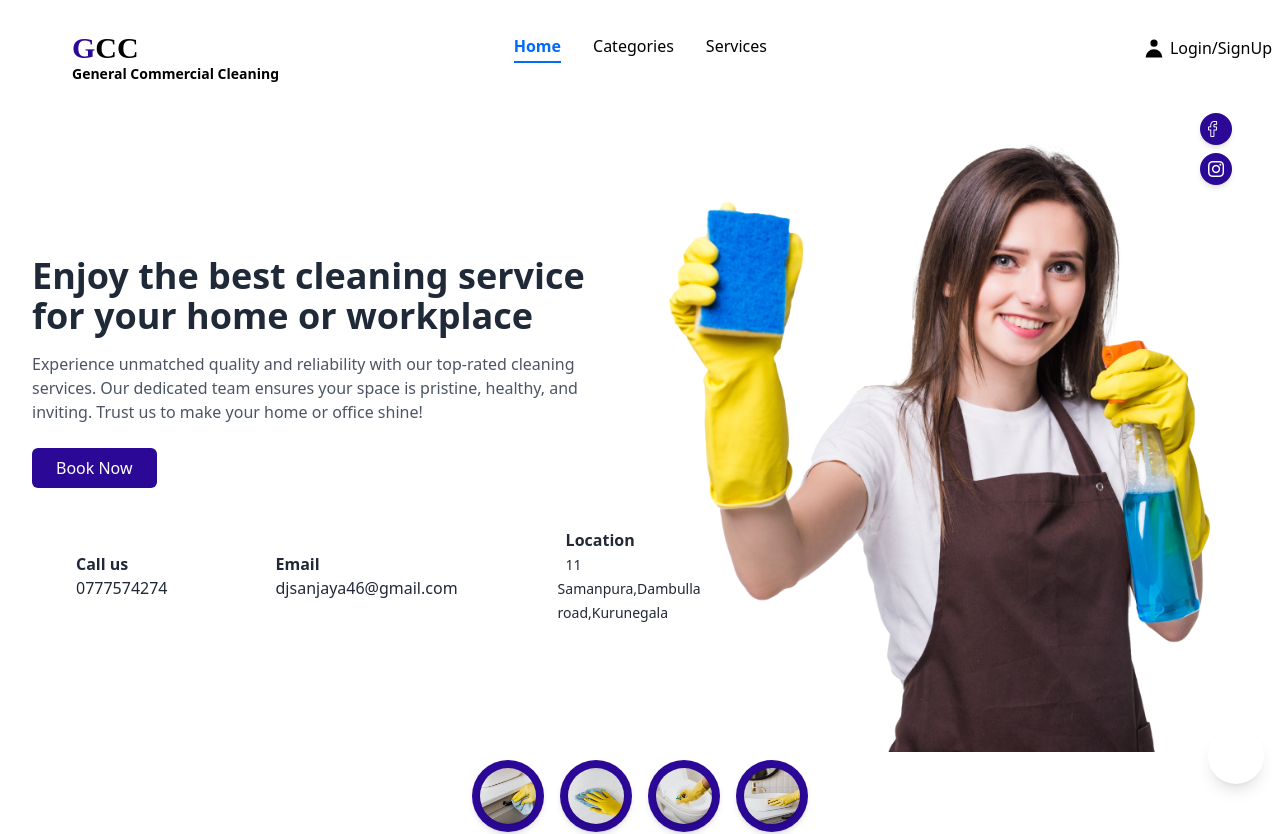
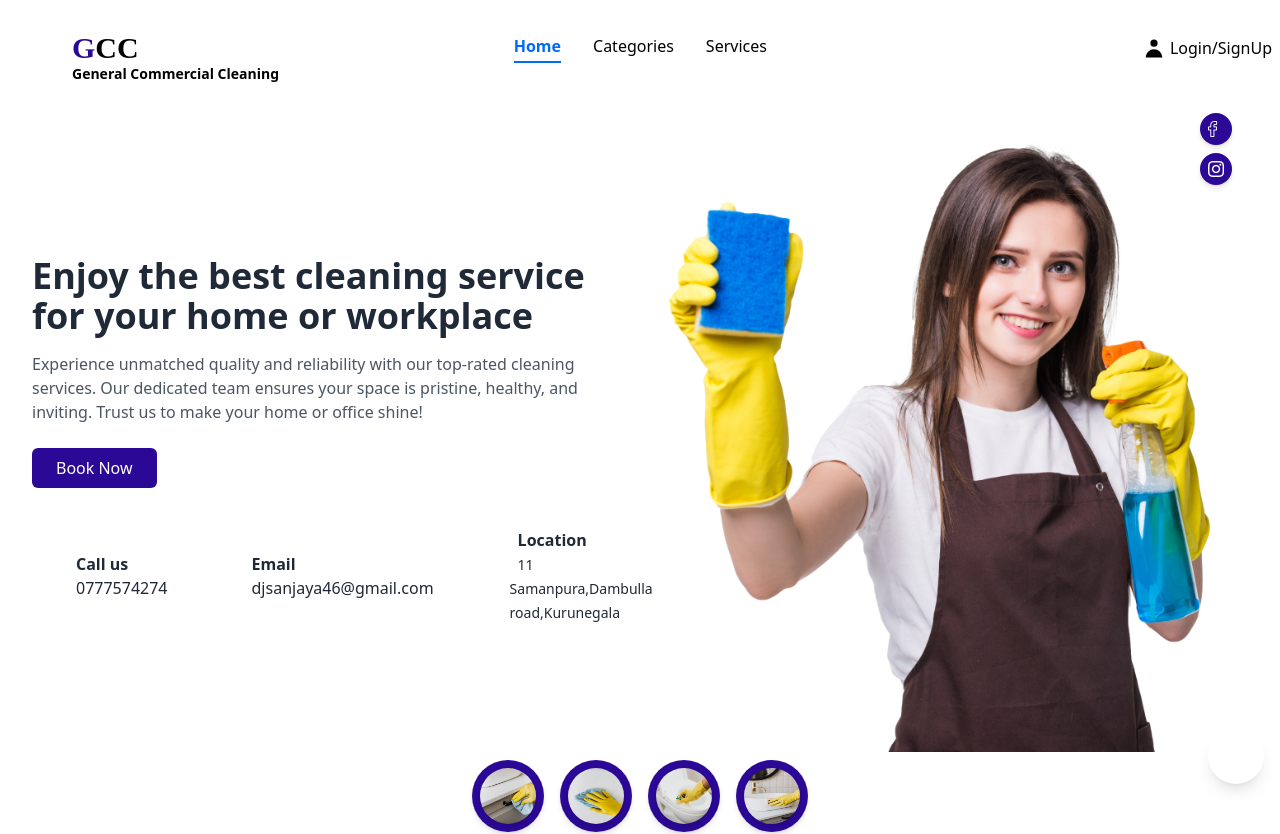
Before and after one commit to IT22102546/Cleaning-Service, a React (Vite) app in the folder Frontend/: page / in a window 1280 px wide. Shown: the top 834 px of the page. Built offline with nearby package versions, Linux system fonts and the light colour scheme; no server answers; some icons are missing.

Commit message:
mistakes corrected

```diff
--- a/Frontend/src/pages/Home.jsx
+++ b/Frontend/src/pages/Home.jsx
@@ -47,7 +47,7 @@
               </Link>
             </div>
             <div className="flex justify-center lg:justify-start items-center space-x-4 mt-10">
-              <div className=" flex md:flex items-center md:gap-16 gap-10 mx-auto">
+              <div className=" flex md:flex items-center md:gap-18 gap-10 mx-auto">
                 <div>
                   <div className="flex-row md:flex mx-auto">
                     <span className="material-icons "><box-icon name='phone-call' type='solid' size='md' color='#2B0996' ></box-icon></span>
@@ -73,7 +73,7 @@
                     <span className="material-icons text-orange-500"><box-icon name='location-plus' type='solid' size='md' color='#2B0996' ></box-icon></span>
                     <div>
                       <span className="text-gray-800 ml-2 font-semibold"> Location</span><br />
-                      <span href="tel:+94777574274" className="text-gray-800 ml-2 text-sm ">11 Samanpura,Dambulla road,Kurunegala</span>
+                      <span href="tel:+94777574274" className="text-gray-800 ml-2  text-sm ">11 Samanpura,Dambulla road,Kurunegala</span>
                     </div>
                   </div>
                 </div>
@@ -88,9 +88,11 @@
                 <img src="/images/cleaner.png" alt="Cleaner" className="hidden md:block mx-auto lg:mx-0 self-center justify-center" />
               </div>
               <div className="absolute top-0 right-0 mt-10 mr-4">
-                <div className="bg-secondary p-2 rounded-full shadow-md hover:bg-blue-900 transition hover:cursor-pointer">
-                  <img src="/images/facebook.png" alt="Facebook" className="w-4 h-4 mx-auto" />
-                </div>
+              <a href="https://www.facebook.com/profile.php?id=61565314887430" target="_blank" rel="noopener noreferrer">
+                  <div className="bg-secondary p-2 rounded-full shadow-md hover:bg-blue-900 transition hover:cursor-pointer">
+                    <img src="/images/facebook.png" alt="Facebook" className="w-4 h-4 mx-auto" />
+                  </div>
+                </a>
                 <div className="bg-secondary p-2 rounded-full shadow-md mt-2 hover:bg-blue-900 transition hover:cursor-pointer">
                   <img src="/images/instagram.png" alt="Instagram" className="w-4 h-4" />
                 </div>
```
